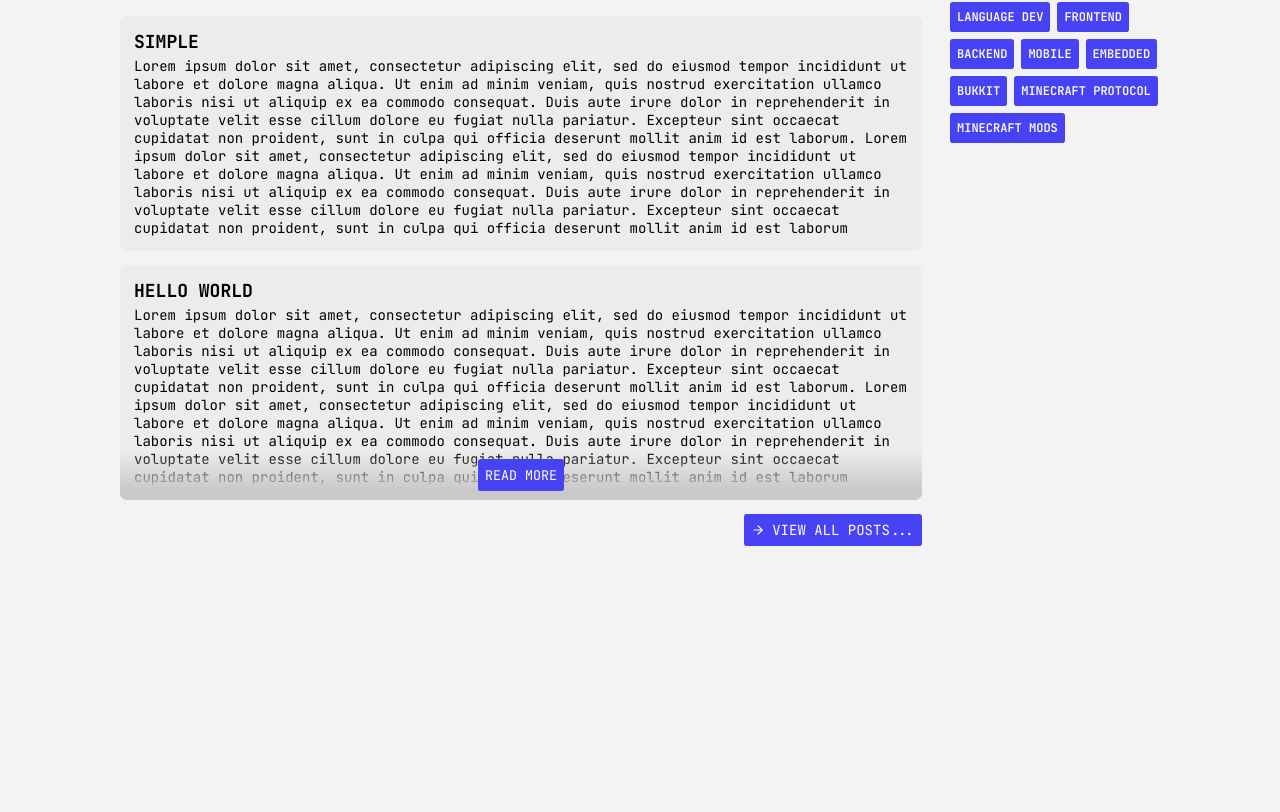
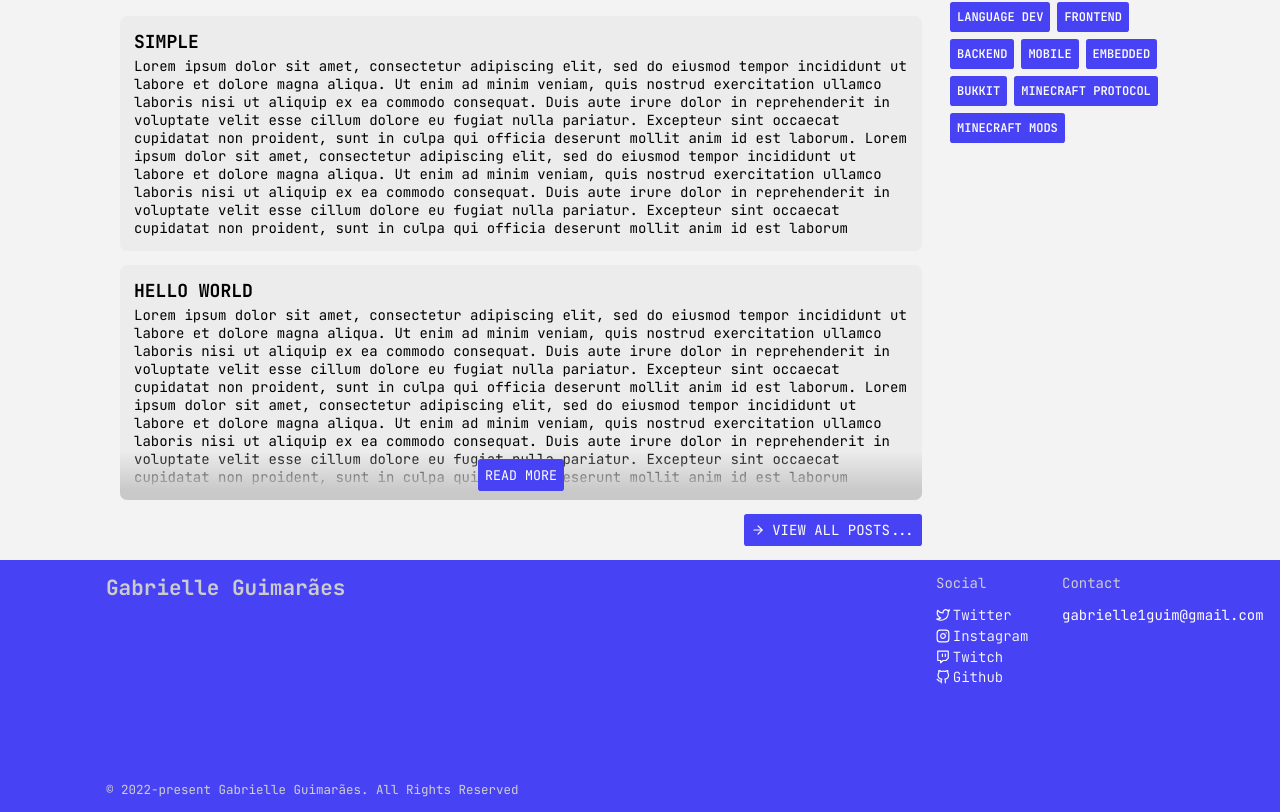
Before and after one commit to aripiprazole/gabx.io, a Next.js app: page / in a window 1280 px wide. Shown: the part 685-1497 px from the top of the page. Before the commit the page ends 1245 px from the top, so only its background shows below. Built offline with nearby package versions, Linux system fonts and the light colour scheme.

Commit message:
feat: add footer

```diff
--- /dev/null
+++ b/src/components/Footer/Footer.styles.ts
@@ -0,0 +1,73 @@
+import styled from 'styled-components';
+
+export const Container = styled.footer`
+  width: 100%;
+  height: 18rem;
+
+  display: flex;
+
+  color: #fefefe;
+  background: #4842f5;
+`;
+
+export const Content = styled.main`
+  width: 100%;
+  max-width: 1068px;
+  margin: 0 auto;
+
+  padding: 1rem 0;
+
+  display: grid;
+  grid-template-columns: 1fr repeat(2, 8rem);
+  gap: 1rem;
+`;
+
+export const Main = styled.div`
+  flex: 1;
+  display: flex;
+  flex-direction: column;
+  justify-content: space-between;
+
+  h2 {
+    color: #cccccc;
+  }
+
+  .copyright {
+    color: #cecece;
+    font-size: 12.5px;
+  }
+`;
+
+export const Column = styled.nav`
+  display: flex;
+  flex-direction: column;
+  gap: 1rem;
+
+  h3 {
+    font-size: 14px;
+    font-weight: 400;
+    color: #cccccc;
+  }
+
+  ul {
+    display: flex;
+    flex-direction: column;
+    gap: 0.2rem;
+
+    a {
+      color: #fefefe;
+
+      font-weight: 200;
+
+      display: flex;
+      gap: 0.2rem;
+      align-items: center;
+
+      transition: 100ms;
+
+      :hover {
+        opacity: 0.8;
+      }
+    }
+  }
+`;
--- /dev/null
+++ b/src/components/Footer/Footer.tsx
@@ -0,0 +1,60 @@
+import React from 'react';
+
+import {Container, Content, Main, Column} from './Footer.styles';
+import {FiGithub, FiInstagram, FiTwitch, FiTwitter} from 'react-icons/fi';
+
+const Footer = () => {
+  return (
+    <Container>
+      <Content>
+        <Main>
+          <h2>Gabrielle Guimarães</h2>
+
+          <span className='copyright'>
+            © 2022-present Gabrielle Guimarães. All Rights Reserved
+          </span>
+        </Main>
+
+        <Column>
+          <h3>Social</h3>
+
+          <ul>
+            <li>
+              <a href='https://twitter.com/gabrielleeg1'>
+                <FiTwitter /> Twitter
+              </a>
+            </li>
+
+            <li>
+              <a href='https://www.instagram.com/gabrielle1guim/'>
+                <FiInstagram /> Instagram
+              </a>
+            </li>
+
+            <li>
+              <a href='https://www.twitch.tv/gabrielleeg1'>
+                <FiTwitch /> Twitch
+              </a>
+            </li>
+
+            <li>
+              <a href='https://github.com/gabrielleeg1'>
+                <FiGithub /> Github
+              </a>
+            </li>
+          </ul>
+        </Column>
+
+        <Column>
+          <h3>Contact</h3>
+
+          <ul>
+            <li>gabrielle1guim@gmail.com</li>
+          </ul>
+        </Column>
+      </Content>
+    </Container>
+  );
+};
+
+export default Footer;
--- /dev/null
+++ b/src/components/Footer/index.ts
@@ -0,0 +1 @@
+export {default} from './Footer';
--- a/src/pages/index.tsx
+++ b/src/pages/index.tsx
@@ -10,6 +10,7 @@ import styled from 'styled-components';
 
 import Navbar from '~/components/Navbar';
 import PostPreview from '~/post/PostPreview';
+import Footer from '~/components/Footer';
 
 // eslint-disable-next-line max-len
 const PREVIEW = 'Lorem ipsum dolor sit amet, consectetur adipiscing elit, sed do eiusmod tempor incididunt ut labore et dolore magna aliqua. Ut enim ad minim veniam, quis nostrud exercitation ullamco laboris nisi ut aliquip ex ea commodo consequat. Duis aute irure dolor in reprehenderit in voluptate velit esse cillum dolore eu fugiat nulla pariatur. Excepteur sint occaecat cupidatat non proident, sunt in culpa qui officia deserunt mollit anim id est laborum. Lorem ipsum dolor sit amet, consectetur adipiscing elit, sed do eiusmod tempor incididunt ut labore et dolore magna aliqua. Ut enim ad minim veniam, quis nostrud exercitation ullamco laboris nisi ut aliquip ex ea commodo consequat. Duis aute irure dolor in reprehenderit in voluptate velit esse cillum dolore eu fugiat nulla pariatur. Excepteur sint occaecat cupidatat non proident, sunt in culpa qui officia deserunt mollit anim id est laborum';
@@ -69,6 +70,8 @@ const Home: NextPage = () => {
           ]}
         />
       </Main>
+
+      <Footer />
     </Container>
   );
 };
```
